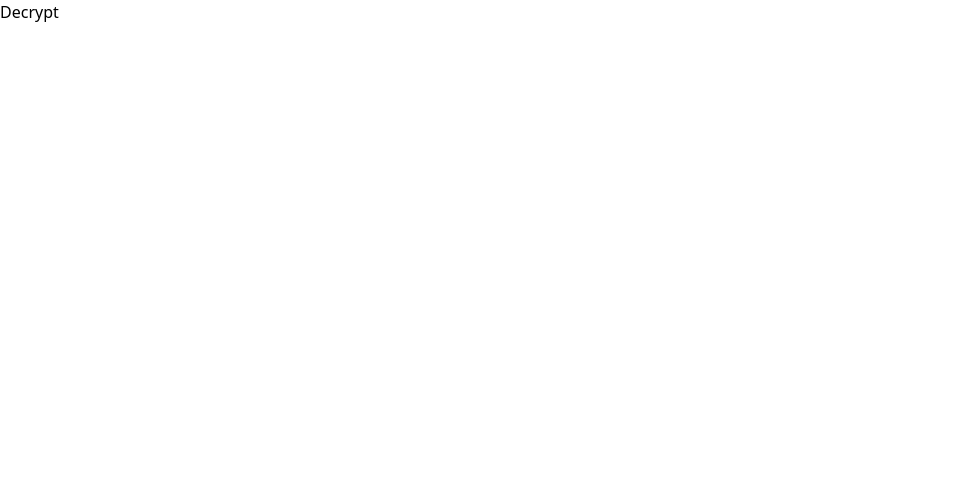
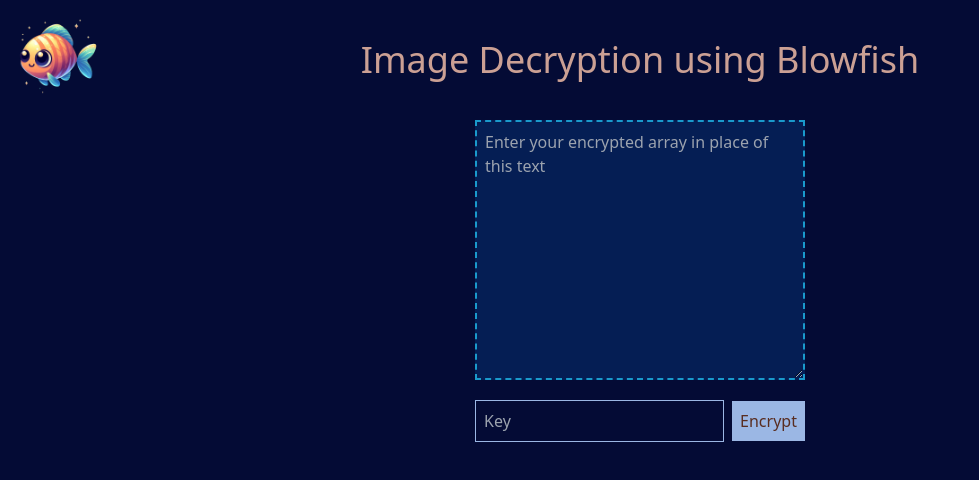
Before and after one commit to shivpreet16/Blowfish, a React (Vite) app in the folder client/: page /decrypt in a window 1280 px wide. Shown: the top 480 px of the page, without its empty margins (0-979 px from the left). Built offline with nearby package versions, Linux system fonts and the light colour scheme.

Commit message:
added decrypt

```diff
--- a/client/src/components/Decrypt.jsx
+++ b/client/src/components/Decrypt.jsx
@@ -1,9 +1,94 @@
-import React from 'react'
+import React, { useState } from "react";
+import axios from "axios";
+import { useNavigate } from "react-router-dom";
 
 const Decrypt = () => {
+  const [encryptedData, setEncryptedData] = useState("");
+  const [key, setKey] = useState("");
+  const nav = useNavigate();
+
+  function parseStringToArray(inputString) {
+    // Remove whitespace and convert single quotes to double quotes to match JSON format
+    const cleanedString = inputString.replace(/'/g, '"').replace(/\s/g, "");
+
+    // Parse the cleaned string as JSON
+    try {
+      const parsedArray = JSON.parse(cleanedString);
+      return parsedArray;
+    } catch (error) {
+      console.error("Error parsing the input string:", error);
+      return null;
+    }
+  }
+
+  const handleSubmit = async (event) => {
+    event.preventDefault();
+    const formData = new FormData();
+    // const encryptedArray = parseStringToArray(encryptedData);
+    // console.log(typeof(encryptedArray));
+    formData.append("data", encryptedData);
+    formData.append("key", key);
+    const url = "http://127.0.0.1:5000/decrypt";
+
+    try {
+      const response = await axios.post(url, formData, {
+        headers: {
+          "Content-Type": "multipart/form-data",
+        },
+      });
+      const data = await response;
+      console.log(data)
+    } catch (error) {
+      console.error("Error uploading image and key:", error);
+    }
+  };
+
   return (
-    <div>Decrypt</div>
-  )
-}
+    <div className="bg-[#040b35] min-h-screen flex flex-col relative">
+      <img
+        src="/fish.png"
+        alt="fish"
+        className="h-28 w-28 cursor-pointer absolute"
+        onClick={() => {
+          nav("/");
+        }}
+      />
+      <div className="flex flex-col items-center gap-10 min-w-screen mt-10">
+        <h2 className="text-4xl text-[#cba094] font-medium">
+          Image Decryption using Blowfish
+        </h2>
+        <form action="" onSubmit={handleSubmit} className="flex flex-col gap-5">
+          <textarea
+            name="encryptedMatrix"
+            id=""
+            cols="30"
+            rows="10"
+            className="focus:outline-none px-2 py-2 bg-[#051e54] border-2 text-[#1a9acc] border-dashed border-[#1a9acc]"
+            onChange={(e) => {
+              setEncryptedData(e.target.value);
+            }}
+            placeholder="Enter your encrypted array in place of this text"
+          ></textarea>
+          <div className="flex items-center gap-2">
+            <input
+              type="text"
+              placeholder="Key"
+              className="bg-transparent border focus:outline-none text-[#9bb7e4] border-[#9bb7e4] px-2 py-2 "
+              onChange={(e) => {
+                setKey(e.target.value);
+              }}
+            />
+            <button
+              className="w-fit bg-[#9bb7e4] px-2 py-2 text-[#592d20]"
+              type="submit"
+            >
+              Encrypt
+            </button>
+          </div>
+        </form>
+      </div>
+    </div>
+  );
+};
 
-export default Decrypt
+export default Decrypt;
```
Also changed, not shown: client/src/components/Encrypt.jsx (+0 -13 lines), 1 other file (tests, documents, lock files or other folders).
